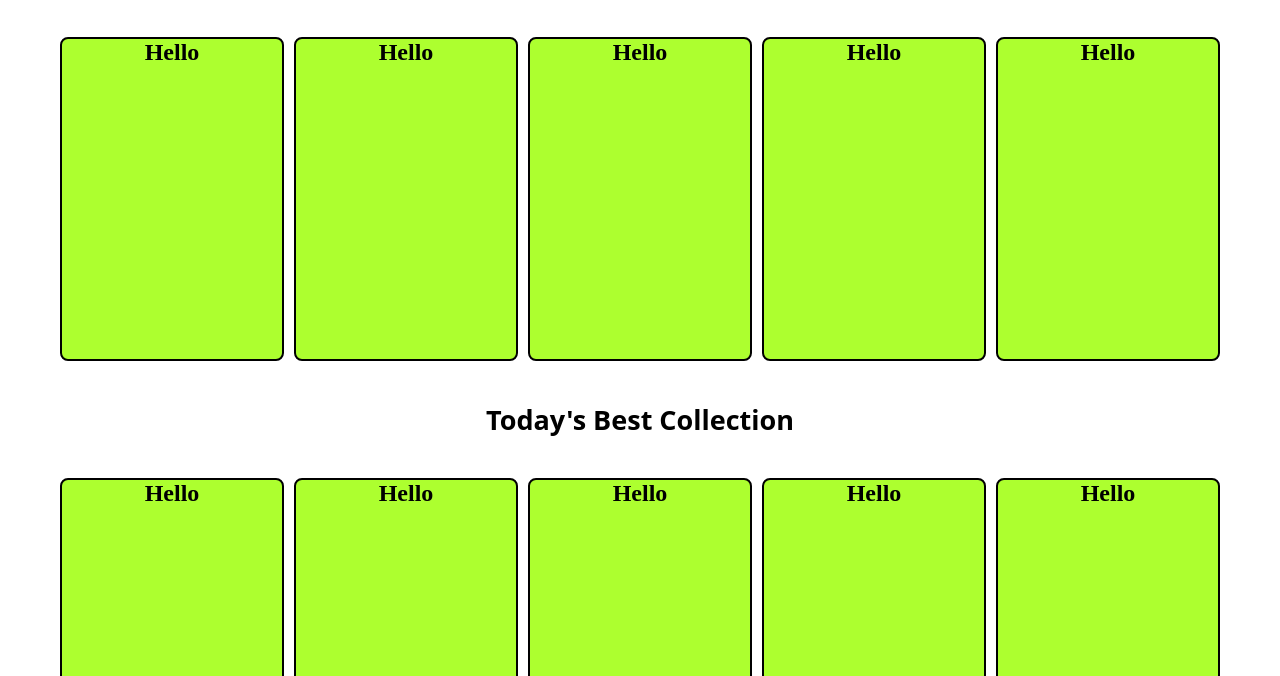
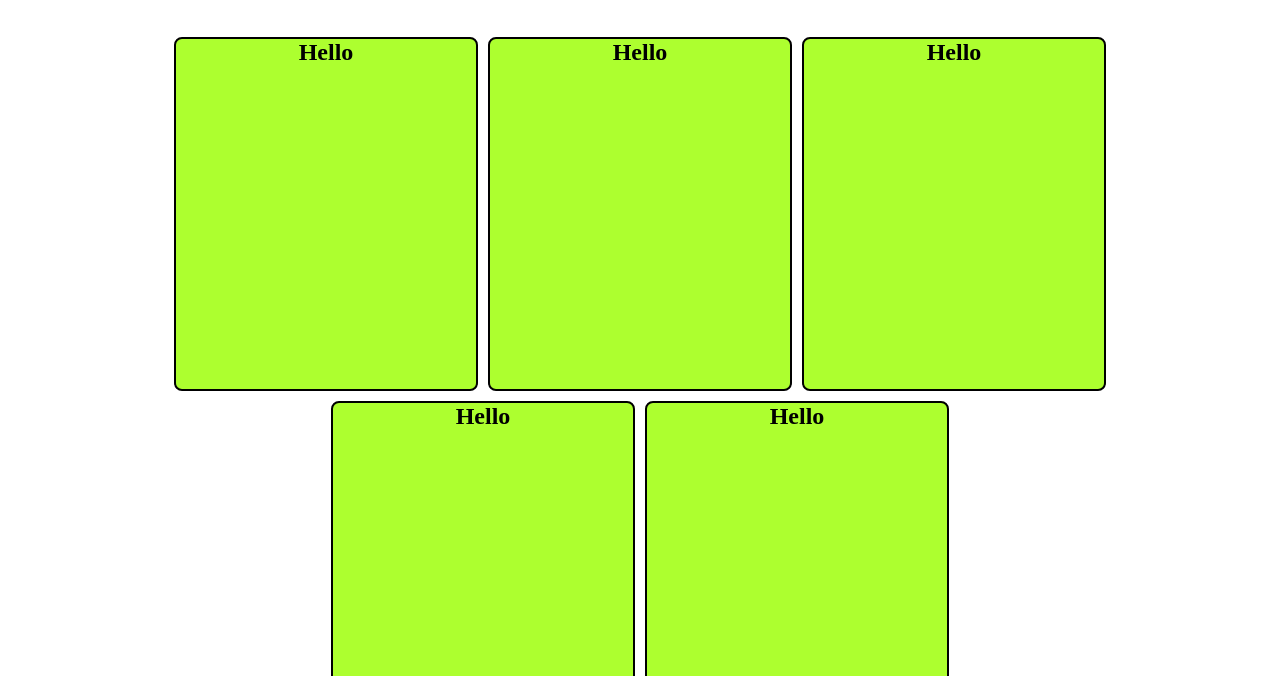
Before and after one commit to nishantkumar97973/Tshirt-demo-website, a plain HTML site: page index.html in a window 1280 px wide. Shown: the part 124-800 px from the top of the page. Drawn offline with Linux system fonts and the light colour scheme.

Commit message:
Update style.css

```diff
--- a/style.css
+++ b/style.css
@@ -58,8 +58,8 @@ html, body{
 
 .firstcard{
     background-color: greenyellow;
-    width: 220px;
-    height: 320px;
+    width: 300px;
+    height: 350px;
     text-align: center;
     border-radius: 8px;
    border: 2px solid;
```
